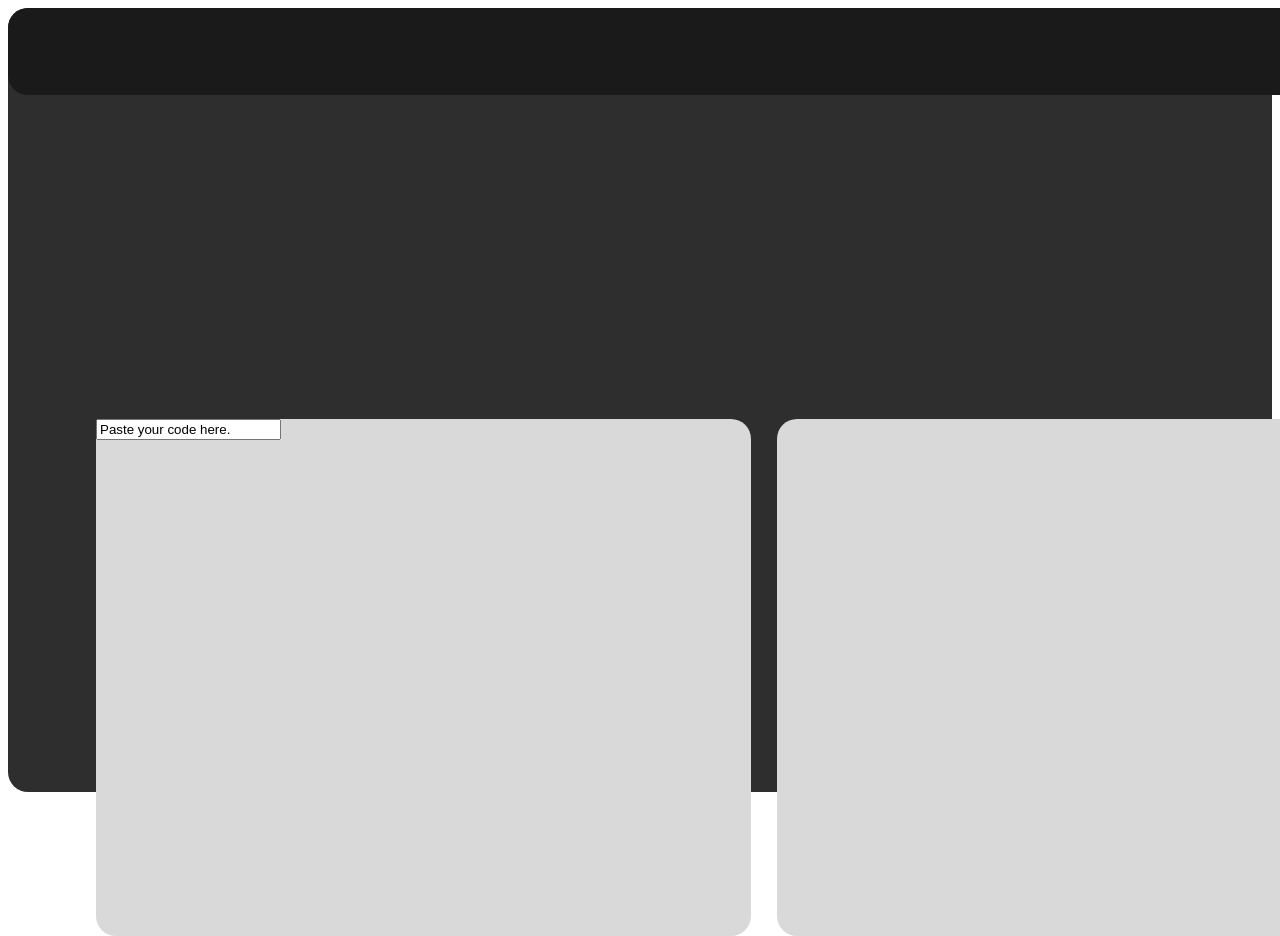
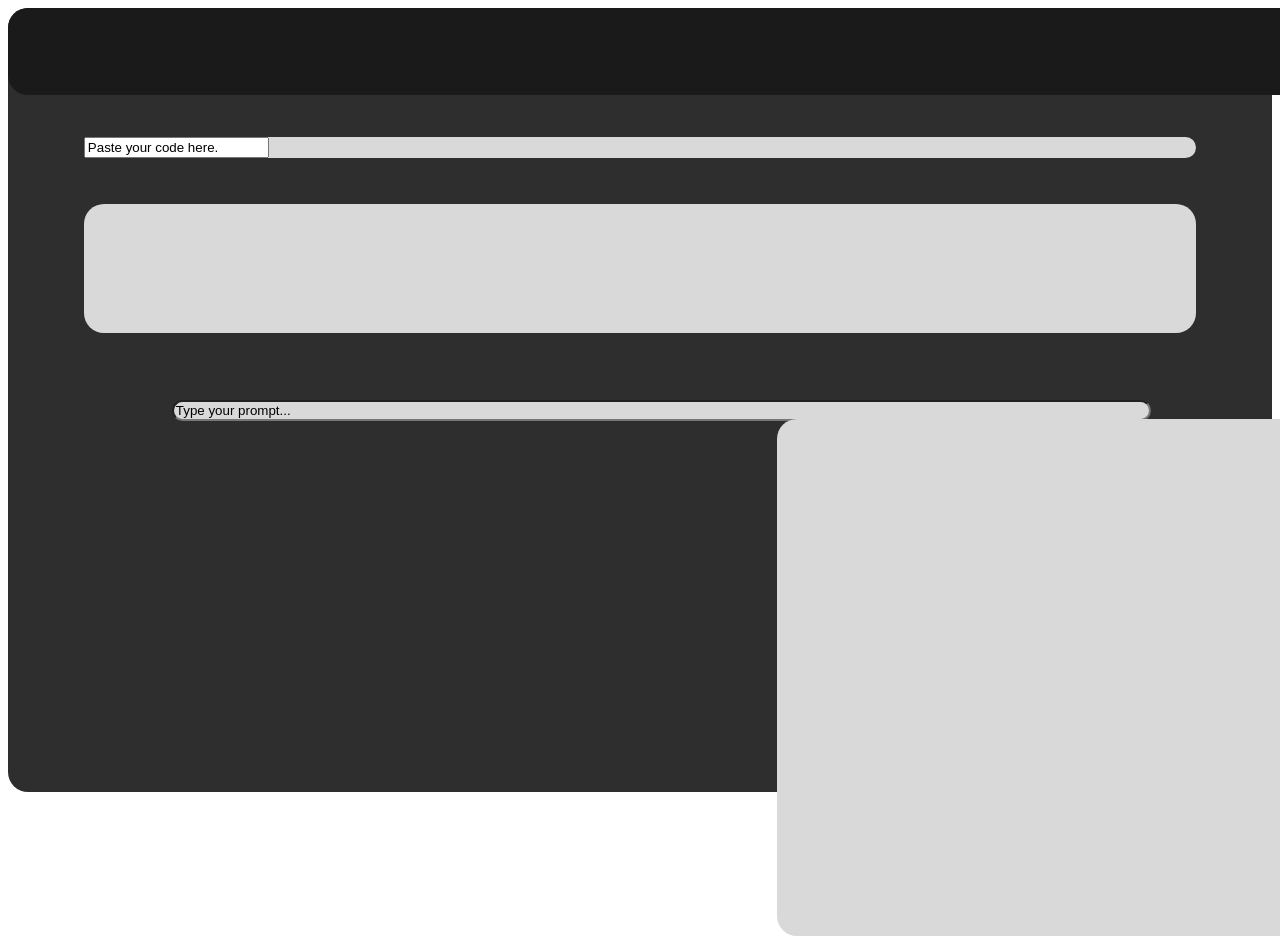
Before and after one commit to choi-c/shehacks9, a plain HTML site: page index.html in a window 1280 px wide. Shown: the top 936 px of the page. Drawn offline with Linux system fonts and the light colour scheme.

Commit message:
index changes

```diff
--- a/index.html
+++ b/index.html
@@ -17,8 +17,8 @@
     -->
 
     <div style="width: 100%; height: 100%; position: relative; background: #2E2E2E">
-        <div><input type="text" class="textbox"id="myText" value="Type your prompt..."></div>
-        <div style="width: 655px; height: 517px; left: 88px; top: 411px; position: absolute; background: #D9D9D9; border-radius: 20px"><input type="text" class = "textbox" id="myText" value="Paste your code here."></div>
+        <div style = "height: 16.5%; top: 196px;"><input type="text" class="prompt"id="myText" value="Type your prompt..."></div>
+        <div><input type="text" class = "input" id="myText" value="Paste your code here."></div>
         <div style="width: 655px; height: 517px; left: 769px; top: 411px; position: absolute; background: #D9D9D9; border-radius: 20px"></div>
         <div style="width: 1512px; height: 87px; left: 0px; top: 0px; position: absolute; background: #1A1A1A"></div>
     </div>
```
